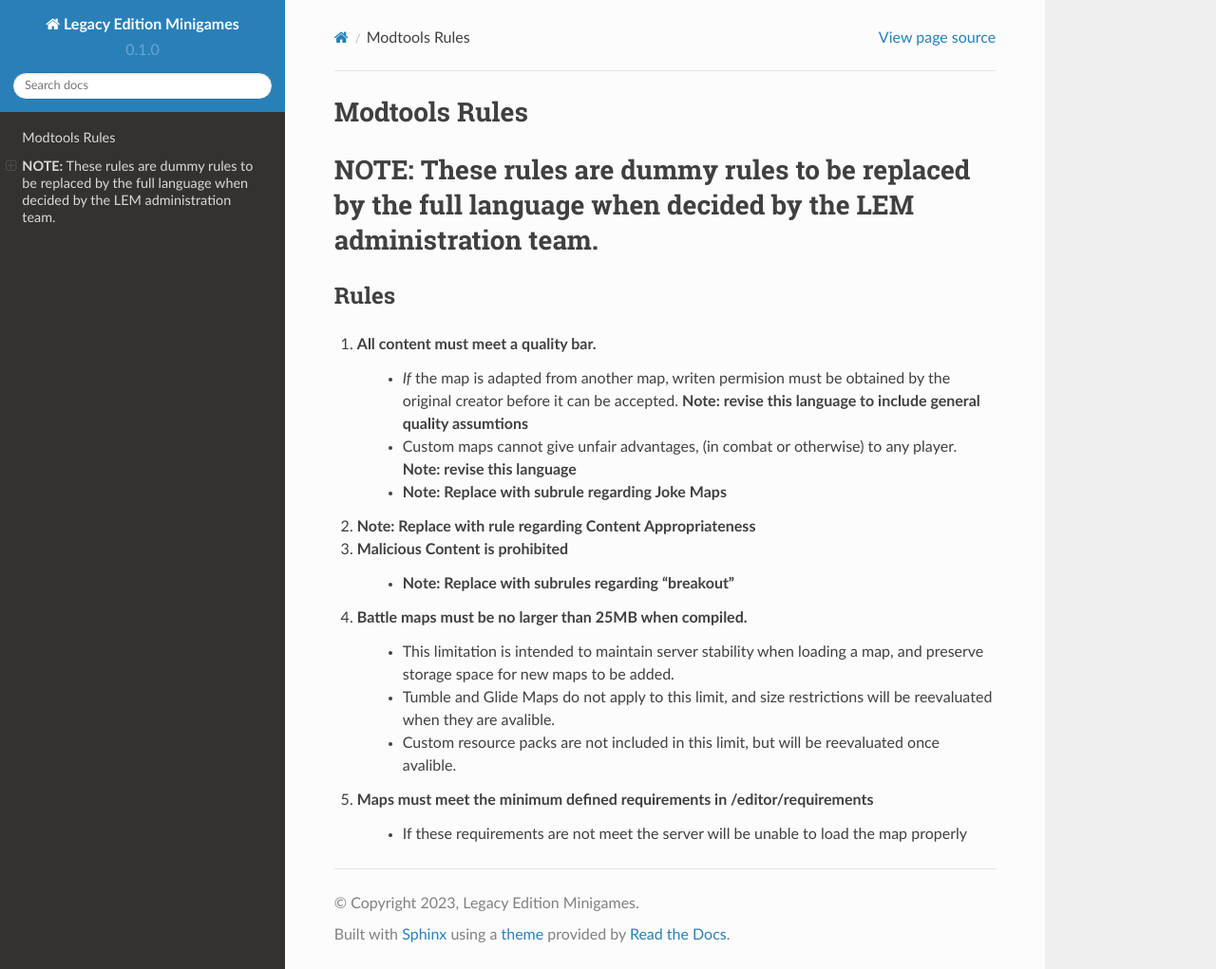
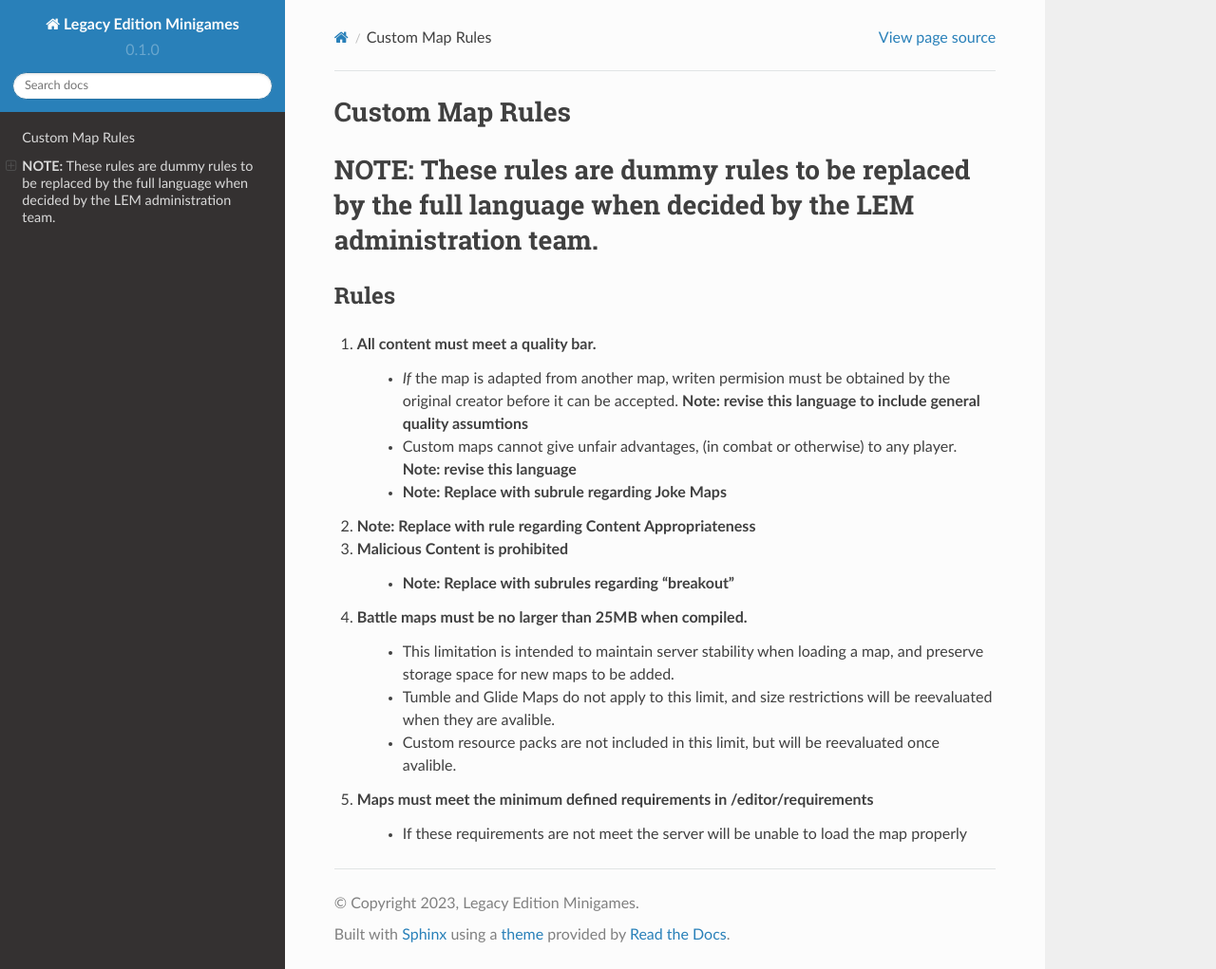
Before and after one commit to Legacy-Edition-Minigames/Documentation, a Sphinx documentation site: the page built from docs/source/editor/rules.rst, in a window 1280 px wide and 1021 px high. Shown: the whole window at 95% size. Built offline with Sphinx 7.4.7 and the Read the Docs theme 2.0.0, drawn with Linux system fonts in a browser that asks for light colours.

Commit message:
Editor (do not use)

```diff
--- a/docs/source/editor/landing.rst
+++ b/docs/source/editor/landing.rst
@@ -1,4 +1,4 @@
-Modtools
+Editor
 ===========================
 .. meta::
    :description lang=en: Learn to create a custom map for a LEM server
--- a/docs/source/editor/rules.rst
+++ b/docs/source/editor/rules.rst
@@ -1,4 +1,4 @@
-Modtools Rules
+Custom Map Rules
 ===========================
 .. meta::
    :description lang=en: Rules to follow when creating a custom map
```
